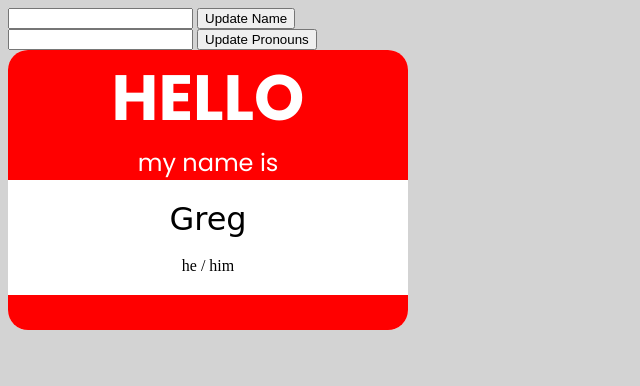
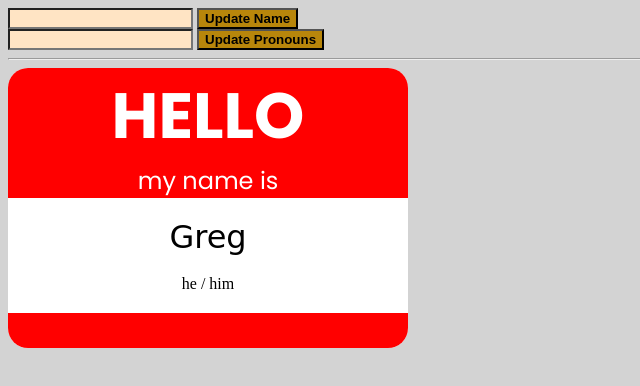
Before and after one commit to greg-gilliam/lab02a-nametag, a plain HTML site: page index.html in a window 1280 px wide. Shown: the whole page, without its empty margins (0-640 px from the left). Drawn offline with Linux system fonts and the light colour scheme.

Commit message:
added button and input style

```diff
--- a/index.html
+++ b/index.html
@@ -19,13 +19,14 @@
 
     </main>
     <div>
-        <input type="text" name="name" id="name-input"/>
-        <button id="submit">Update Name</button>
+        <input type="text" name="name" id="name-input" style="background-color: bisque;"/>
+        <button id="submit" style="background-color: darkgoldenrod; font-weight: bolder;">Update Name</button>
     </div>
     <div>
-        <input type="text" id="pronoun-field">
-        <button id="btn">Update Pronouns</button>
+        <input type="text" id="pronoun-field" style="background-color: bisque;">
+        <button id="btn"; style="background-color: darkgoldenrod; font-weight: bolder;">Update Pronouns</button>
     </div>
+    <hr>
     <div  id ="name-tag" class="name-tag">
         <section id="top-section" class="top">
             <h1>Hello</h1>
```
